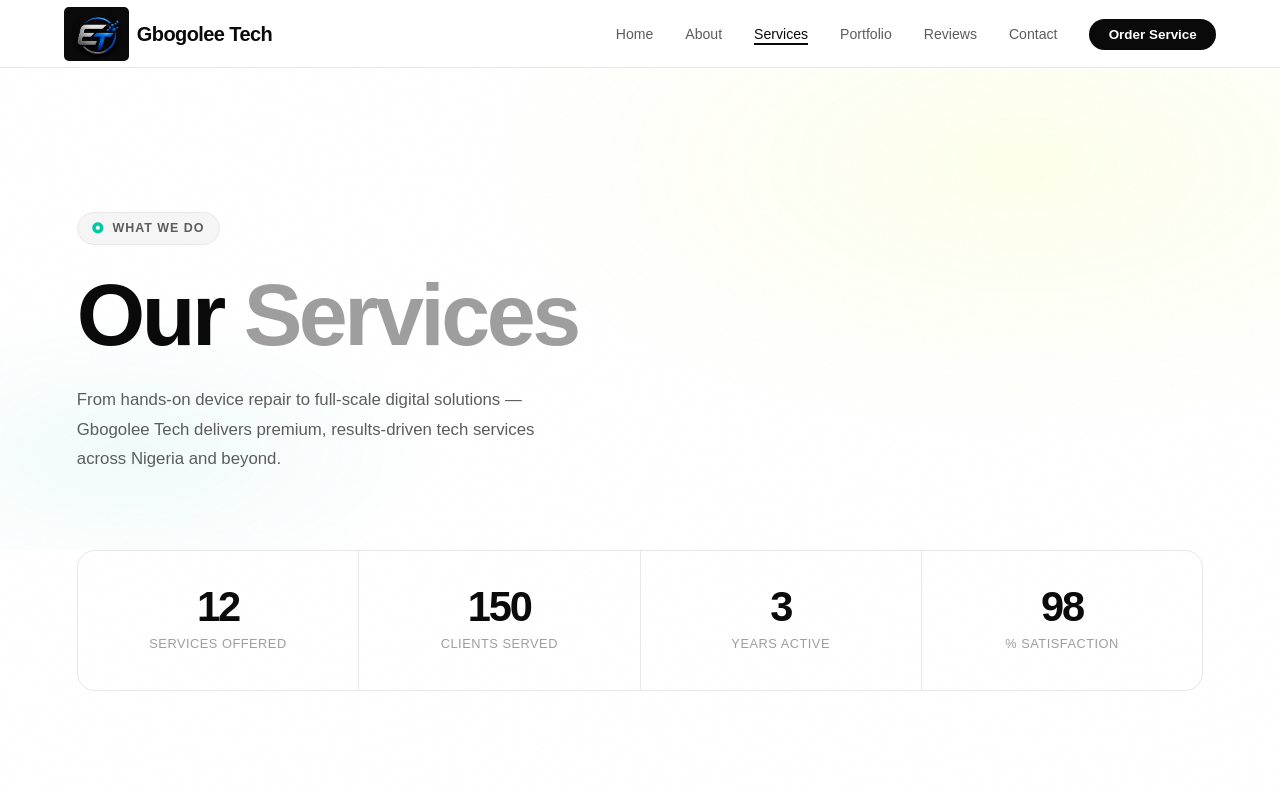
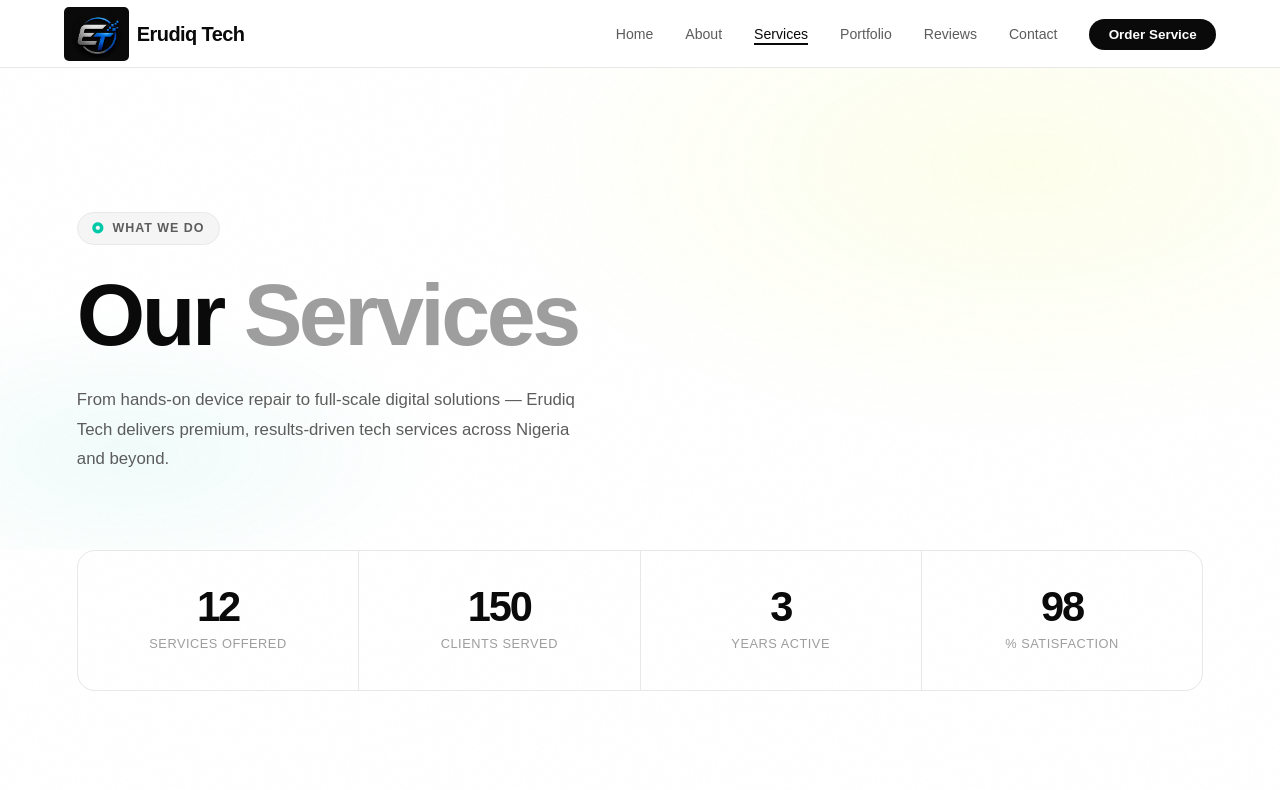
Before and after one commit to Gbogolee/gbogo, a plain HTML site: page services.html in a window 1280 px wide. Shown: the top 790 px of the page. Drawn offline with Linux system fonts and the light colour scheme.

Commit message:
Update services.html

```diff
--- a/services.html
+++ b/services.html
@@ -3,10 +3,10 @@
 <head>
   <meta charset="UTF-8" />
   <meta name="viewport" content="width=device-width, initial-scale=1.0" />
-  <meta name="description" content="Gbogolee Tech offers premium tech services including phone repair, web design, logo design, CBT systems, and more — based in Nigeria." />
-  <meta name="keywords" content="Gbogolee Tech, web design Nigeria, phone repair, logo design, CBT system, tech consultation" />
+  <meta name="description" content="Erudiq Tech offers premium tech services including phone repair, web design, logo design, CBT systems, and more — based in Nigeria." />
+  <meta name="keywords" content="Erudiq Tech, web design Nigeria, phone repair, logo design, CBT system, tech consultation" />
   <meta name="author" content="Oladejo Oluwagbogo Isabela" />
-  <title>Services — Gbogolee Tech</title>
+  <title>Services — Erudiq Tech</title>
 
   <!-- Google Fonts -->
   <link href="https://fonts.googleapis.com/css2?family=Syne:wght@400;600;700;800&family=DM+Sans:ital,wght@0,300;0,400;0,500;1,300&display=swap" rel="stylesheet" />
@@ -17,7 +17,7 @@
 
   <style>
     /* =============================================
-       CSS CUSTOM PROPERTIES — GBOGOLEE TECH BRAND
+       CSS CUSTOM PROPERTIES — ERUDIQ TECH BRAND
        ============================================= */
     :root {
       --black:     #0a0a0a;
@@ -752,7 +752,7 @@
   <!-- ===================== NAVIGATION ===================== -->
   <nav aria-label="Main navigation">
     <a class="nav-logo" href="index.html">
-      <span><img src="logo.jpg" alt="" style="width: auto; height: 50px; border-radius: 50%;"></span> Gbogolee Tech
+      <span><img src="logo.jpg" alt="" style="width: auto; height: 50px; border-radius: 50%;"></span> Erudiq Tech
     </a>
     <ul class="nav-links">
       <li><a href="index.html">Home</a></li>
@@ -786,7 +786,7 @@
     <div class="page-hero-inner">
       <div class="badge"><i class="fa-solid fa-circle-dot"></i> What we do</div>
       <h1 id="hero-title">Our <em>Services</em></h1>
-      <p>From hands-on device repair to full-scale digital solutions — Gbogolee Tech delivers premium, results-driven tech services across Nigeria and beyond.</p>
+      <p>From hands-on device repair to full-scale digital solutions — Erudiq Tech delivers premium, results-driven tech services across Nigeria and beyond.</p>
     </div>
   </section>
 
@@ -1137,7 +1137,7 @@
   <div class="cta-strip" role="complementary" aria-label="Call to action">
     <div class="cta-text">
       <h2>Ready to start your<br>next project?</h2>
-      <p>Reach out today — Gbogolee Tech is ready to deliver.</p>
+      <p>Reach out today — Erudiq Tech is ready to deliver.</p>
     </div>
     <div class="cta-buttons">
       <a href="order.html" class="btn-primary">
@@ -1153,7 +1153,7 @@
   <footer role="contentinfo">
     <div class="footer-top">
       <div class="footer-brand">
-        <h3>Gbogolee Tech</h3>
+        <h3>Erudiq Tech</h3>
         <p>Premium tech solutions for individuals, startups, and businesses — based in Nigeria, serving the world.</p>
         <div class="footer-contact">
           <a href="mailto:oladejooluwagbogo@gmail.com">
@@ -1200,7 +1200,7 @@
       </div>
     </div>
     <div class="footer-bottom">
-      <span>&copy; <span id="year"></span> Gbogolee Tech. All rights reserved.</span>
+      <span>&copy; <span id="year"></span> Erudiq Tech. All rights reserved.</span>
       <span>Built by Oladejo Oluwagbogo Isabela</span>
     </div>
   </footer>
```
